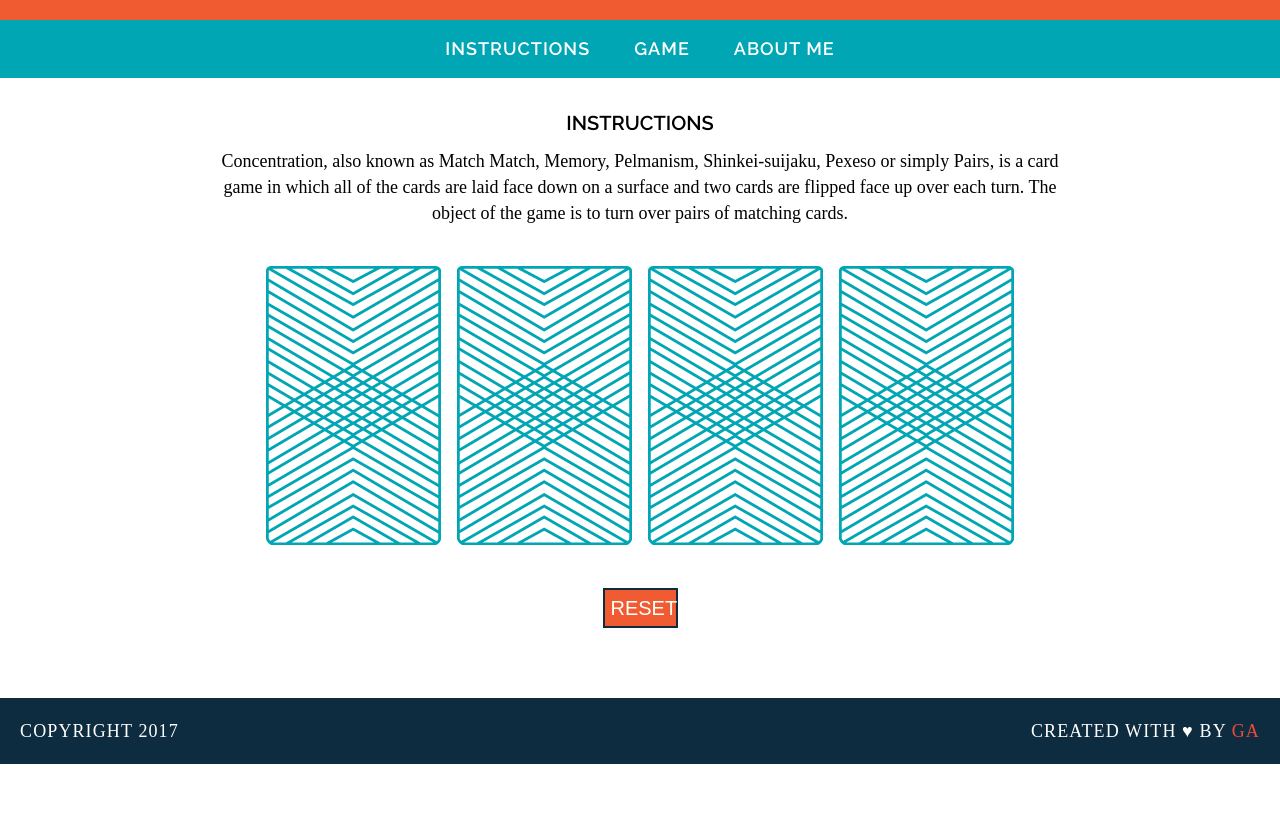
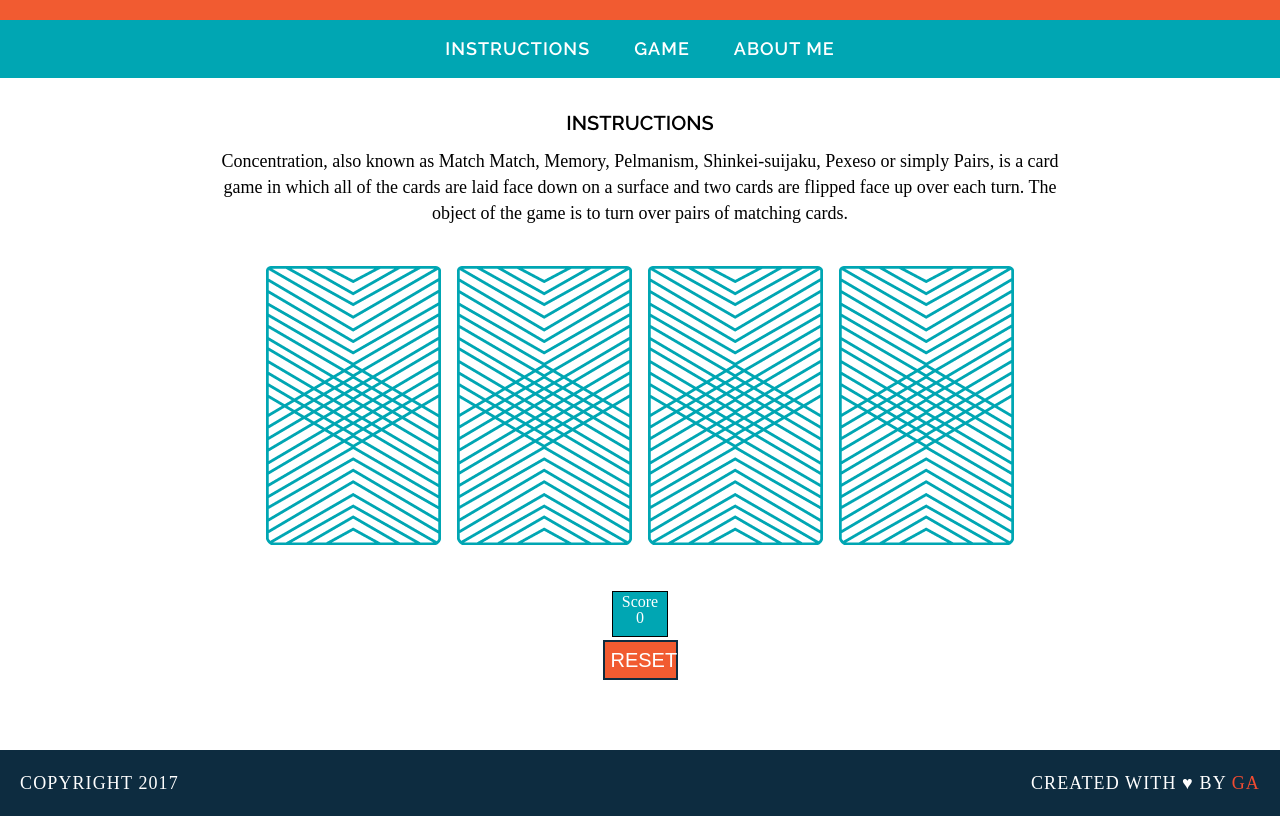
Before and after one commit to cbrannon123/wdi-fundamentals-memorygame, a plain HTML site: page memory_game/index.html in a window 1280 px wide. Shown: the part 101-917 px from the top of the page. Before the commit the page ends 865 px from the top, so only its background shows below. Drawn offline with Linux system fonts and the light colour scheme; a web font is replaced by a local one.

Commit message:
finalized

```diff
--- a/memory_game/css/style.css
+++ b/memory_game/css/style.css
@@ -90,6 +90,16 @@ footer {
 
 }
 
+.score {
+	padding: 2px;
+	margin: 3px auto;
+	width: 50px;
+	height: 40px;
+	border: 1px solid black;
+	color: white;
+	background-color: #00A6B3;
+}
+
 
 button {
 	border:2px solid #0D2C40;
--- a/memory_game/index.html
+++ b/memory_game/index.html
@@ -24,6 +24,8 @@
 
 		<div id="game-board" class="board clearfix"></div>
 
+		<div class=score>Score<div id=points>0</div></div>
+
 
 		<button onclick="reset()">Reset</button>
 
--- a/memory_game/js/main.js
+++ b/memory_game/js/main.js
@@ -22,11 +22,18 @@ var cards = [
 
 ];
 
+
+
+var score = 0;
+
+
 var cardsInPlay = [];
 
 var checkForMatch = function() {
 	if (cardsInPlay.length === 2)
 		if (cardsInPlay[0] === cardsInPlay[1]) {
+		  score = score + 1;
+		  document.getElementById('points').innerHTML = score;
 			alert("You found a match");
 		} else {
 			alert("Sorry, try again");
@@ -56,8 +63,12 @@ var createBoard = function (){
 
 };
 
+
+
+
+
 function reset() {
-	location.reload();
+	window.location.reload();
 };
 
 
@@ -65,7 +76,4 @@ function reset() {
 
 
 
-
-
-
 createBoard()
```
